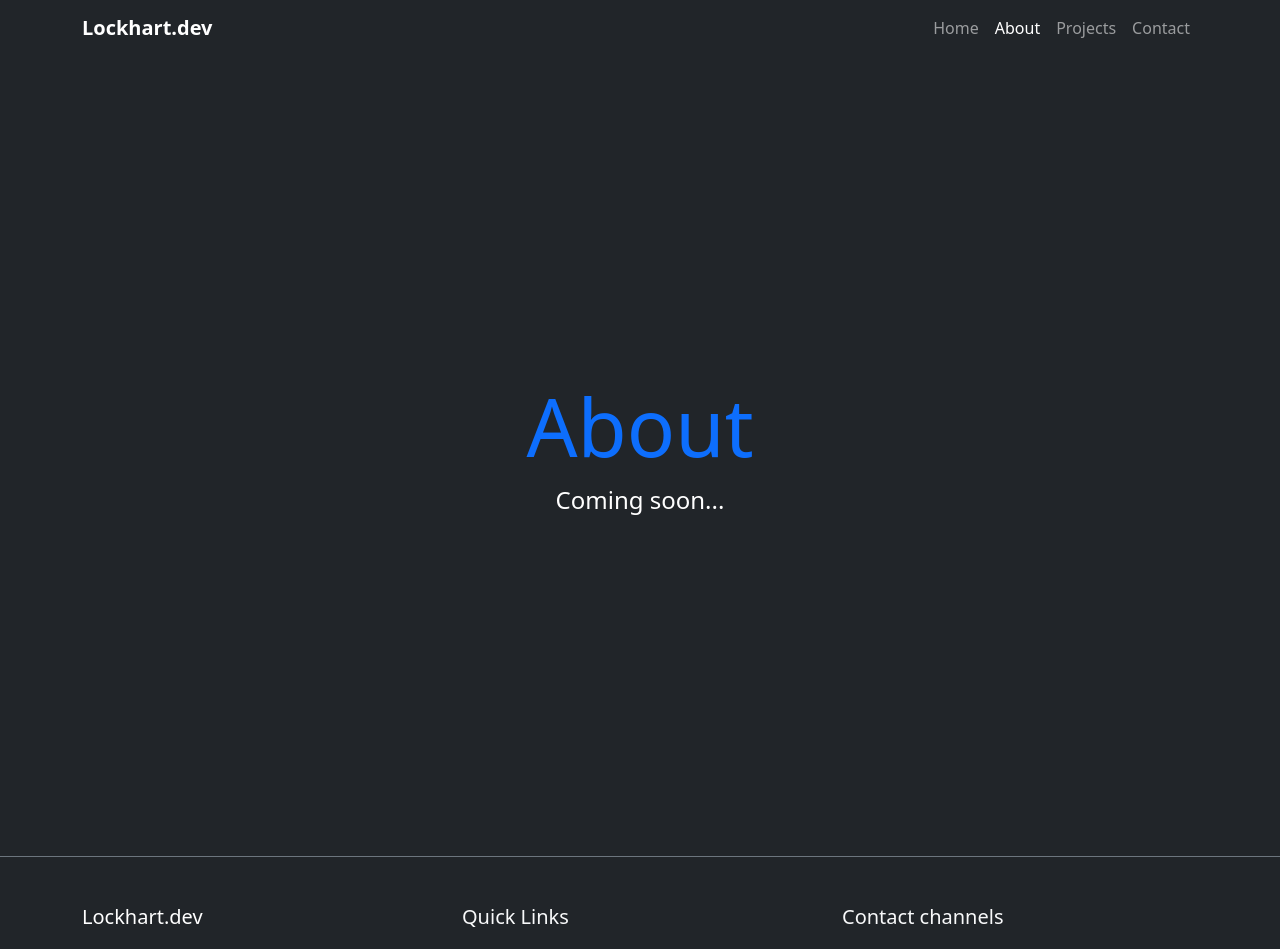
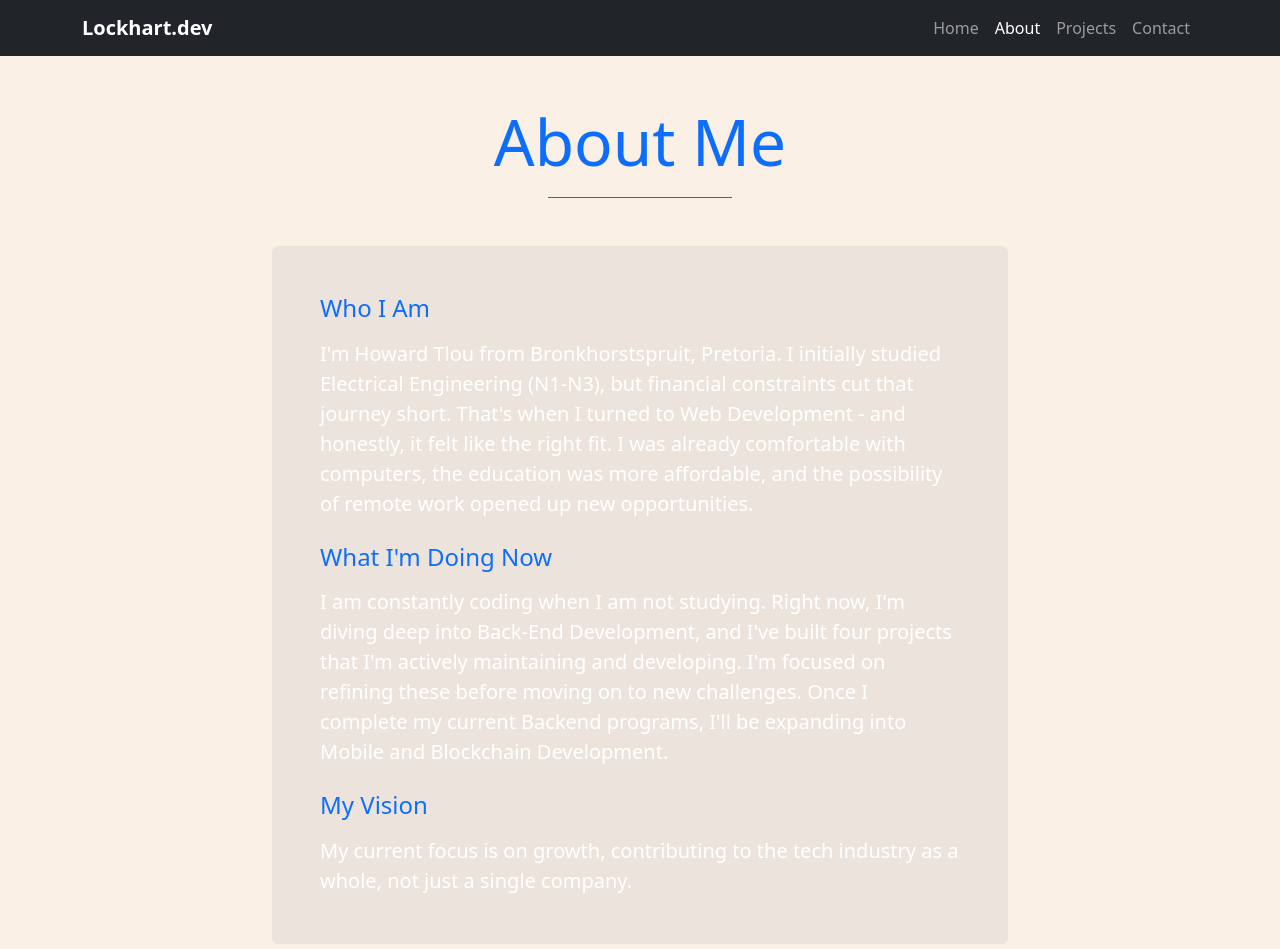
Before and after one commit to lockhart3xgenz-svg/Personal-Portfolio-Projects-Website, a React (Create React App) app: page /About in a window 1280 px wide. Shown: the top 949 px of the page. Built offline with nearby package versions, Linux system fonts and the light colour scheme.

Commit message:
Updated/modified the Home component, and created the About Page

```diff
--- a/src/Pages/About.jsx
+++ b/src/Pages/About.jsx
@@ -1,10 +1,40 @@
 function About() {
     return (
-        <div className="min-vh-100  bg-dark text-white
-        d-flex align-items-center justify-content-center">
-            <div className="text-center">
-                <h1 className="display-1 text-primary">About</h1>
-                <p className="fs-4">Coming soon...</p>
+        <div className="min-vh-100 text-white py-5"
+        style = {{background: 'linen'}}
+        >
+            <div className="container">
+                <div className="row justify-content-center">
+                    <div className="col-lg-8">
+                        <div className="text-center mb-5">
+                            <h1 className="display-3 text-primary mb-3">About Me</h1>
+                            <div className="border-bottom border-primary w-25 mx-auto mb-4"></div>
+                        </div>
+
+                        <div className="bg-secondary bg-opacity-10 rounded p-4 p-md-5">
+                            <div className="mb-4">
+                                <h2 className="h4 text-primary mb-3">Who I Am</h2>
+                                <p className="lead">
+                                    I'm Howard Tlou from Bronkhorstspruit, Pretoria. I initially studied Electrical Engineering (N1-N3), but financial constraints cut that journey short. That's when I turned to Web Development - and honestly, it felt like the right fit. I was already comfortable with computers, the education was more affordable, and the possibility of remote work opened up new opportunities.
+                                </p>
+                            </div>
+
+                            <div className="mb-4">
+                                <h2 className="h4 text-primary mb-3">What I'm Doing Now</h2>
+                                <p className="lead">
+                                    I am constantly coding when I am not studying. Right now, I'm diving deep into Back-End Development, and I've built four projects that I'm actively maintaining and developing. I'm focused on refining these before moving on to new challenges. Once I complete my current Backend programs, I'll be expanding into Mobile and Blockchain Development.
+                                </p>
+                            </div>
+
+                            <div>
+                                <h2 className="h4 text-primary mb-3">My Vision</h2>
+                                <p className="lead mb-0">
+                                    My current focus is on growth, contributing to the tech industry as a whole, not just a single company.
+                                </p>
+                            </div>
+                        </div>
+                    </div>
+                </div>
             </div>
         </div>
     )
--- a/src/Pages/Home.jsx
+++ b/src/Pages/Home.jsx
@@ -4,7 +4,7 @@ function Home() {
     return (
         <div
             className="min-vh-100 text-primary"
-            style={{ background: 'lightblue' }}
+            style={{ background:'linen' }}
         >
             <section
                 className="container py-5"
@@ -12,7 +12,7 @@ function Home() {
             >
                 <div className="row">
                     <div className="col-lg-10 col-xl-8">
-                        <p className="text-primary fs-5 mb-3 fw-medium">
+                        <p className="text-primary fs-5 mb-3 fw-medium ">
                             Hi, I'm
                         </p>
 
@@ -25,8 +25,8 @@ function Home() {
                         </h2>
 
                         <p className="fs-5 text-secondary mb-5 lead">
-                            I design and code functional web experiences with modern technologies.
-                            I prioritize clean code and problem-solving.
+                            I design and code functional web experiences with modern technologies,
+                            prioritizing clean code and problem-solving.
                         </p>
 
                         <div className="d-flex flex-wrap gap-3">
```
